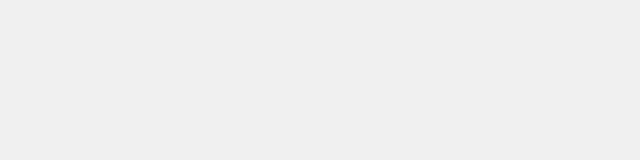
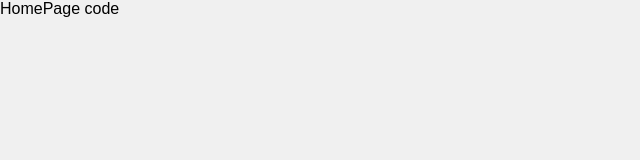
Before and after one commit to JokhonApniRohan/Frontend-Amusement-Park, a React (Create React App) app: page / in a window 1280 px wide. Before the commit this address had no page. Shown: the top 160 px of the page, without its empty margins (0-640 px from the left). Built offline with nearby package versions, Linux system fonts and the light colour scheme.

Commit message:
Added homepage route

```diff
--- /dev/null
+++ b/Homepage/Homepage.jsx
@@ -0,0 +1,3 @@
+export default function Homepage() {
+    return <div>HomePage code</div>
+}
--- a/src/index.js
+++ b/src/index.js
@@ -4,6 +4,7 @@ import App from "./App.js";
 import AppAdmin from "./Admin/App"
 import { BrowserRouter, Routes, Route } from "react-router-dom";
 import RidesPage from "./Rides/RidesPage.jsx";
+import Homepage from "../Homepage/Homepage.jsx";
 
 const root = ReactDOM.createRoot(document.getElementById("root"));
 root.render(
@@ -13,6 +14,7 @@ root.render(
               <Route path="/login" element={<App />} />
               <Route path="/admin" element={<AppAdmin />}/>
               <Route path="/rides" element={<RidesPage />} />
+              <Route path="/" element={<Homepage />} />
             </Routes>
         </React.StrictMode>
     </BrowserRouter>
```
